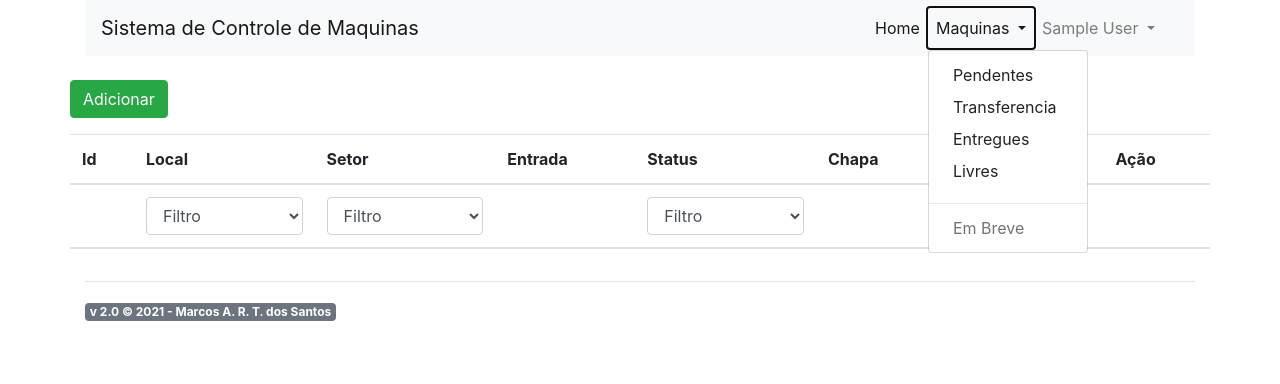
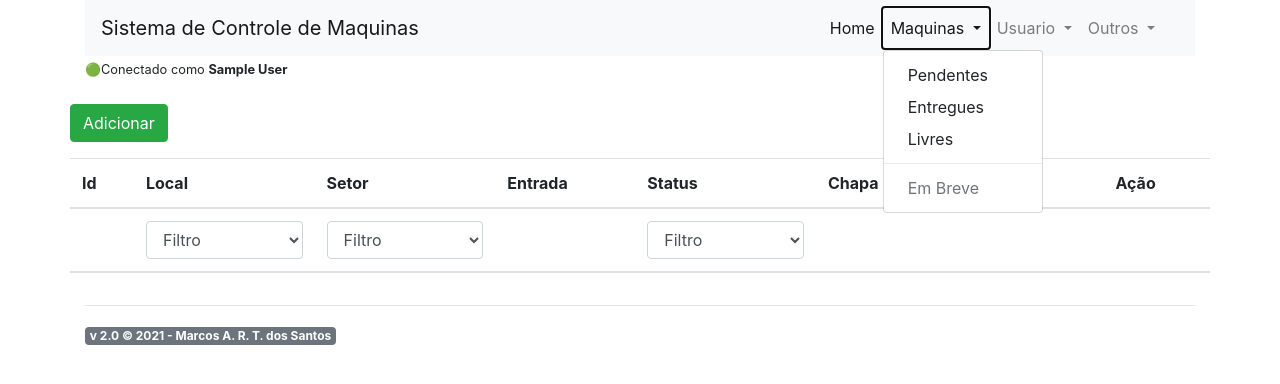
Before and after one commit to marcos-rts/controle-de-equipamento, a PHP site: page /sistem/index.php in a window 1280 px wide, after a click on "Maquinas". Shown: the top 384 px of the page. Run offline with PHP 8.4, Linux system fonts and the light colour scheme; the visitor is signed in with stand-in values (Sample User, id 1); data that the repository does not hold is empty; some libraries are stand-ins or nearby versions.

Commit message:
Update Header

```diff
--- a/sistem/index.php
+++ b/sistem/index.php
@@ -21,7 +21,7 @@ if (!isset($_SESSION['UsuarioID'])) {
     <meta charset="utf-8">
     <!-- Latest compiled and minified CSS -->
     <link rel="stylesheet" href="../assets/css/bootstrap.min.css">
-    <title>Página Inicial</title>
+    <title>🟢Home</title>
     <script type="text/javascript" src="http://code.jquery.com/jquery-1.8.2.min.js"></script>
 </head>
 
@@ -49,20 +49,23 @@ if (!isset($_SESSION['UsuarioID'])) {
                                 Maquinas
                             </a>
                             <div class="dropdown-menu" aria-labelledby="navbarDropdown">
-                                <a class="dropdown-item" href="../index.php">Pendentes</a>
-                                <a class="dropdown-item" href="../sistem/transferencia.php">Transferencia</a>
+                                <a class="dropdown-item" href="../sistem/index.php">Pendentes</a>
+                                <!-- <a class="dropdown-item" href="../sistem/transferencia.php">Transferencia</a> -->
                                 <a class="dropdown-item" href="../sistem/entregues.php">Entregues</a>
                                 <a class="dropdown-item" href="../sistem/maquinas_livres.php">Livres</a>
-                                <a class="dropdown-item" href="#"></a>
                                 <div class="dropdown-divider"></div>
                                 <a class="dropdown-item disabled" href="#">Em Breve</a>
                             </div>
                         </li>
 
                         <li class="nav-item dropdown">
+                            <!-- <a class="nav-link dropdown-toggle" href="#" id="navbarDropdown" role="button"
+                                data-toggle="dropdown" aria-haspopup="true" aria-expanded="false">
+                                <?php echo $_SESSION['UsuarioNome'] ?>
+                            </a> -->
                             <a class="nav-link dropdown-toggle" href="#" id="navbarDropdown" role="button"
                                 data-toggle="dropdown" aria-haspopup="true" aria-expanded="false">
-                                <?php echo $_SESSION['UsuarioNome'] ?>
+                                Usuario
                             </a>
                             <div class="dropdown-menu" aria-labelledby="navbarDropdown">
                                 <a class="dropdown-item" href="../users/index.php">Informação</a>
@@ -70,12 +73,27 @@ if (!isset($_SESSION['UsuarioID'])) {
                                 <div class="dropdown-divider"></div>
                                 <a class="dropdown-item" href="../logout.php">Logout</a>
                                 <?php
-	  if ($_SESSION['UsuarioNivel'] == '5' || $_SESSION['UsuarioID'] == '7') {
-          ?>
+	                            if ($_SESSION['UsuarioNivel'] == '5' || $_SESSION['UsuarioID'] == '7') {
+                                ?>
                                 <a href="../private/config.php" class="dropdown-item">Configurações gerais</a>
                                 <?php
-          }
-          ?>
+                                }
+                                ?>
+                            </div>
+                        </li>
+                        <li class="nav-item dropdown">
+                            <a class="nav-link dropdown-toggle" href="#" id="navbarDropdown" role="button"
+                                data-toggle="dropdown" aria-haspopup="true" aria-expanded="false">
+                                Outros
+                            </a>
+                            <div class="dropdown-menu" aria-labelledby="navbarDropdown">
+                                <a class="dropdown-item" href="../php/calendario.php">Calendario</a>
+                                <!-- <a class="dropdown-item" href="../sistem/transferencia.php">Transferencia</a> -->
+                                <!-- <a class="dropdown-item" href="../sistem/entregues.php">Entregues</a> -->
+                                <!-- <a class="dropdown-item" href="../sistem/maquinas_livres.php">Livres</a> -->
+                                <a class="dropdown-item" href="#"></a>
+                                <div class="dropdown-divider"></div>
+                                <a class="dropdown-item disabled" href="#">Em Breve</a>
                             </div>
                         </li>
                         <li class="nav-item">
@@ -84,7 +102,10 @@ if (!isset($_SESSION['UsuarioID'])) {
                     </ul>
                 </div>
             </nav>
+            <small>🟢Conectado como <strong><?php echo $_SESSION['UsuarioNome'] ?> </strong></small>
+
         </div>
+
     </header>
 
     <!-- END nav -->
```
